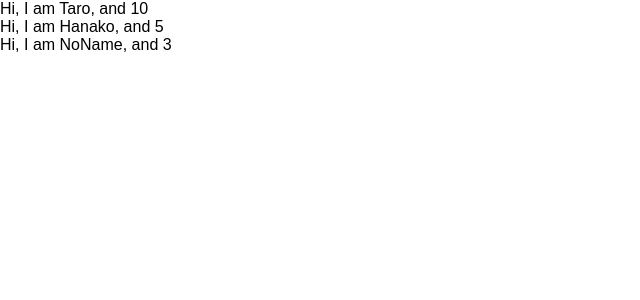
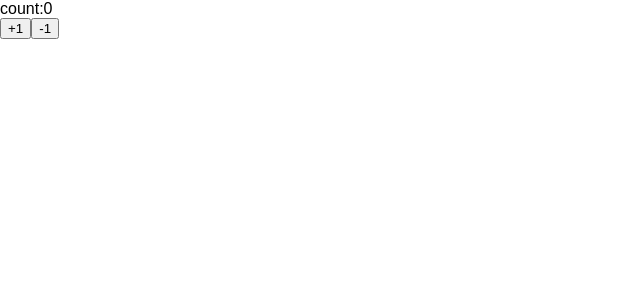
Before and after one commit to kenji-go-go-go/udemy-react-redux-crud-application, a React (Create React App) app: page / in a window 1280 px wide. Shown: the top 300 px of the page, without its empty margins (0-640 px from the left). Built offline with nearby package versions, Linux system fonts and the light colour scheme.

Commit message:
learn state and setState

```diff
--- a/src/App.js
+++ b/src/App.js
@@ -1,32 +1,31 @@
-import React from "react";
-import PropTypes from "prop-types";
+import React, { Component } from "react";
 
-const App = () => {
-  const profiles = [
-    { name: "Taro", age: 10 },
-    { name: "Hanako", age: 5 },
-    { name: "NoName", age: 3 },
-  ];
-  return (
-    <div>
-      {profiles.map((profile, index) => {
-        return <User name={profile.name} age={profile.age} key={index} />;
-      })}
-    </div>
-  );
-};
+const App = () => <Counter></Counter>;
 
-const User = (props) => {
-  return (
-    <div>
-      Hi, I am {props.name}, and {props.age}
-    </div>
-  );
-};
+class Counter extends Component {
+  constructor(props) {
+    super(props);
+    this.state = {
+      count: 0,
+    };
+  }
 
-User.propTypes = {
-  name: PropTypes.string,
-  age: PropTypes.number.isRequired,
-};
+  hondlePlusButton = () => {
+    this.setState({ count: this.state.count + 1 });
+  };
+  hondleMinusButton = () => {
+    this.setState({ count: this.state.count - 1 });
+  };
+
+  render() {
+    return (
+      <React.Fragment>
+        <div>count:{this.state.count}</div>
+        <button onClick={this.hondlePlusButton}>+1</button>
+        <button onClick={this.hondleMinusButton}>-1</button>
+      </React.Fragment>
+    );
+  }
+}
 
 export default App;
```
